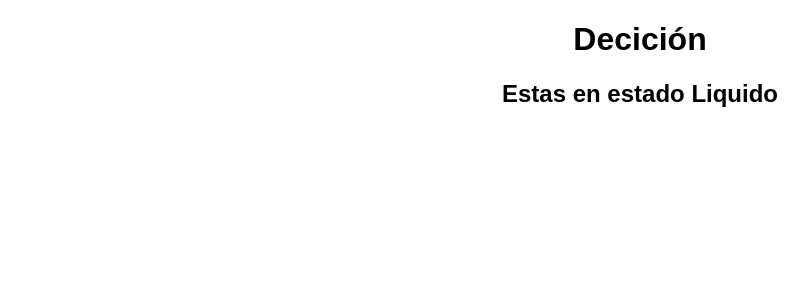
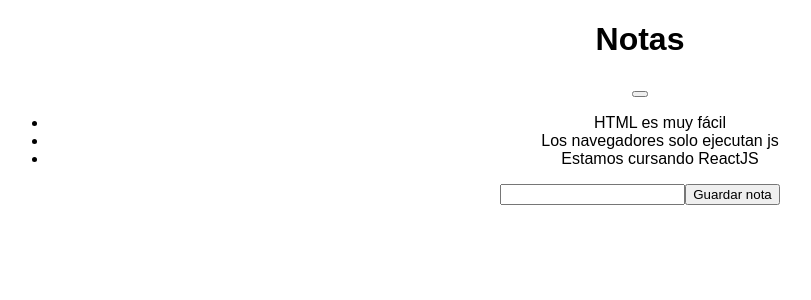
Before and after one commit to yellow4flash/Introduccion_React, a React (Create React App) app: page / in a window 1280 px wide. Shown: the top 300 px of the page, without its empty margins (0-811 px from the left). Built offline with nearby package versions, Linux system fonts and the light colour scheme.

Commit message:
notes modify

```diff
--- a/src/App.js
+++ b/src/App.js
@@ -1,10 +1,10 @@
 import "./styles.css";
 // import Hola from "./Hello";
 // import Counter from "./Counter";
-// import Notas from "./notas";
+import Notas from "./notas";
 // import Cursos from "./cursos";
 // import Condicional from "./condicional";
-import Condicional2 from "./condicional2";
+// import Condicional2 from "./condicional2";
 
 const notes = [
   {
@@ -17,7 +17,7 @@
     id: 2,
     content: "Los navegadores solo ejecutan js",
     date: "2020-01-02",
-    important: true
+    important: false
   },
   {
     id: 3,
@@ -81,10 +81,10 @@
       {/* <Hola age="20"></Hola> */}
       {/* <Counter></Counter> */}
       {/* prop y variable{notes} */}
-      {/* <Notas notes={notes}></Notas> */}
+      <Notas notes={notes}></Notas>
       {/* <Cursos courses={courses} /> */}
       {/* <Condicional totalMessages={10} /> */}
-      <Condicional2 estado={"L"} />
+      {/* <Condicional2 estado={"L"} /> */}
     </div>
   );
 }
--- a/src/notas.js
+++ b/src/notas.js
@@ -1,29 +1,80 @@
-import React from "react";
+import React, { useEffect, useState } from "react";
 
 const Nota = (props) => {
   const { note } = props;
   return <li>{note.content}</li>;
 };
-
+// le hook o useState no puede estar dentro de una funcion anidada
 const Notas = (props) => {
   /* sin ES6 debemos usar
 const plantTrees = this.props.plantTrees;
 pero con ES6 simplemente usamos
 const { plantTrees } = this.props */
+  const { notes } = props;
+  const [notas, setNotas] = useState(notes);
+  const [nuevaNota, setNuevaNota] = useState("");
+  const [showImportant, setShowImportant] = useState(false);
+  console.log("nuevaNota", nuevaNota);
+  //console.log(`${notes}`); //se llama interpolación
+  // setnotas puede ir en cualquier lado, excepto en mi return
+  // notas si puede ir en cualquier lado.
+  useEffect(() => {
+    console.log("Notas", notas);
+  }, [notas]);
 
-  const { notes } = props;
-  // console.log(notes);
-  //console.log(`${notes}`); //se llama interpolación
+  const addNote = (e) => {
+    e.preventDefault();
+    const noteObject = {
+      content: nuevaNota,
+      date: new Date().toISOString,
+      important: Math.random() < 0.5,
+      id: notas.length + 1
+    };
+    setNotas(notas.concat(noteObject));
+    setNuevaNota("");
+    console.log(e);
+  };
+
+  const handleNoteChange = (e) => {
+    const { target } = e;
+    const { value } = target;
+    setNuevaNota(value);
+    // console.log("Mi nota es:", value);
+
+    // console.log("mi nota es:", e.target.value);
+  };
+  /*
+  Diversos eventos
+  -onSubmit
+  -onClick
+  -onMouseEnter
+  -onMouseLeave
+  */
+  const handleButtom = (e) => {
+    setShowImportant(!showImportant);
+  };
+  console.log(showImportant);
+
+  const notasAMostrar = showImportant
+    ? notas.filter((note) => note.important === true)
+    : notas;
+
+  console.log(notasAMostrar);
 
   return (
     <div>
       <h1>Notas</h1>
       {/* en map siempre debe regresar un key */}
+      <button onClick={handleButtom}></button>
       <ul>
-        {notes.map((note) => (
+        {notasAMostrar.map((note) => (
           <Nota key={note.id} note={note} />
         ))}
       </ul>
+      <form onSubmit={addNote}>
+        <input value={nuevaNota} onChange={handleNoteChange} />
+        <button type="submit">Guardar nota</button>
+      </form>
     </div>
   );
 };
```
